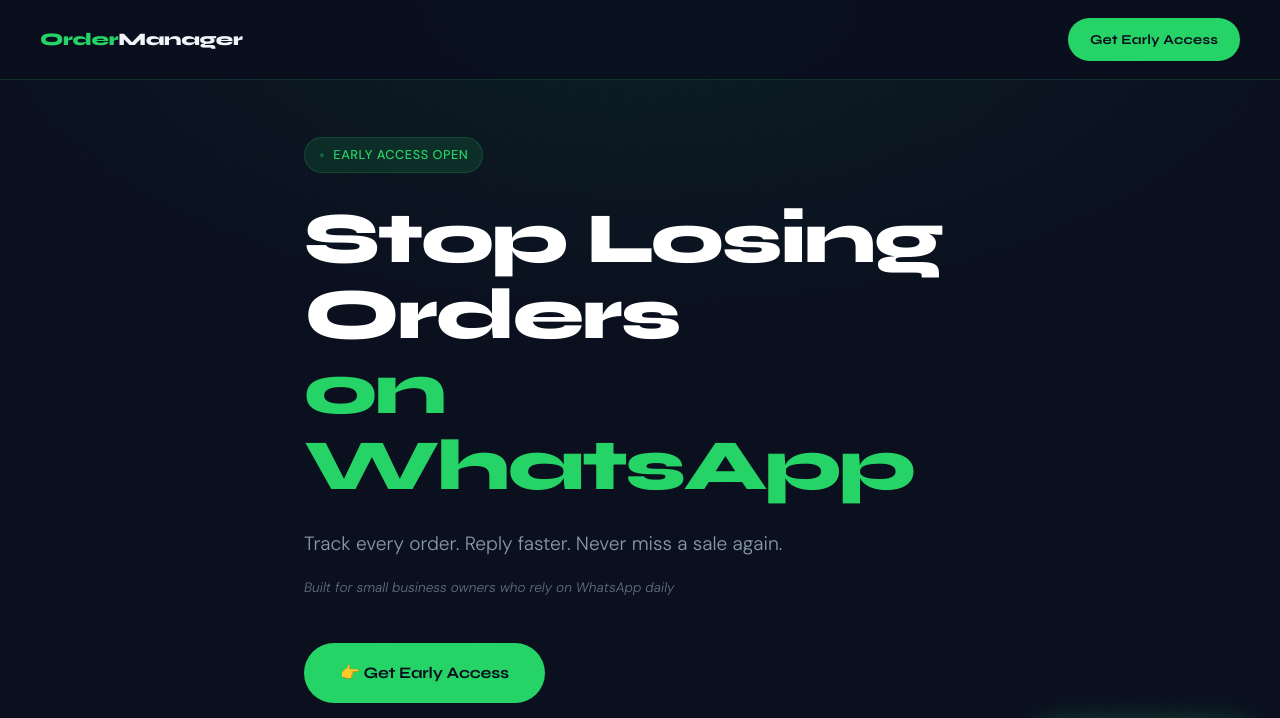
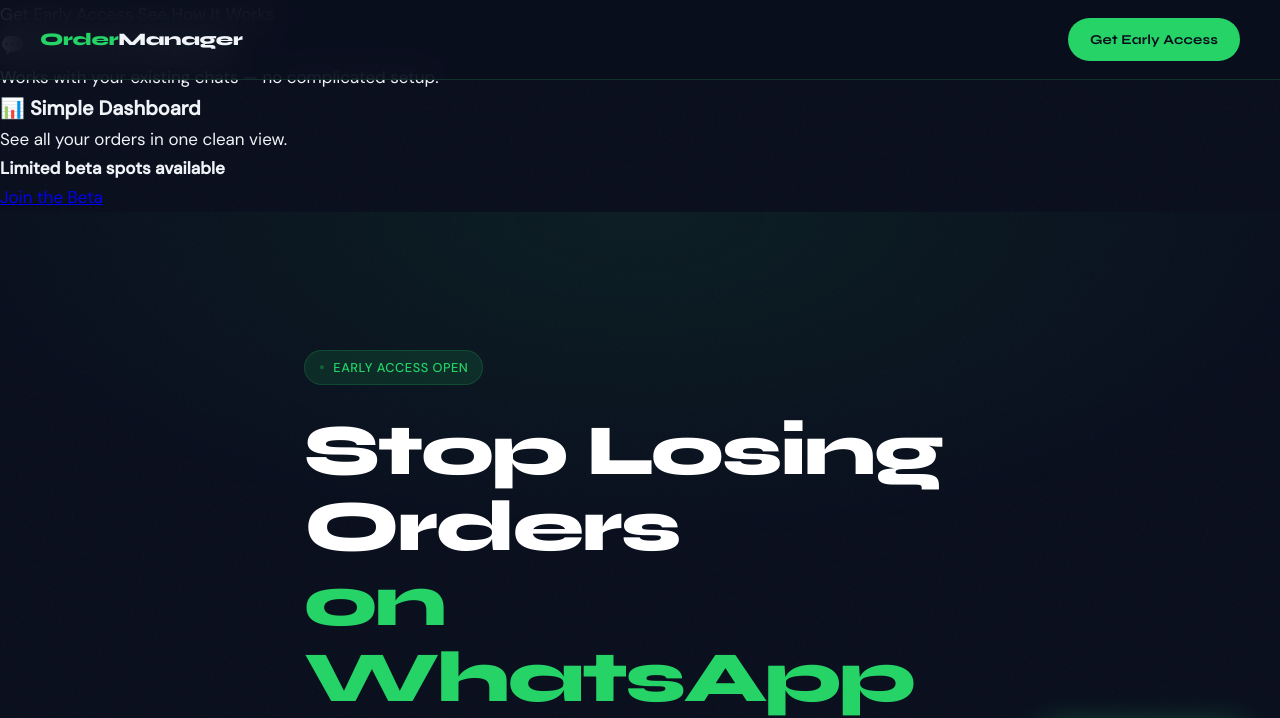
Before and after one commit to WicouwBuilds/WicouwBuilds.github.io, a plain HTML site: page index.html in a window 1280 px wide. Shown: the top 718 px of the page. Drawn offline with Linux system fonts and the light colour scheme.

Commit message:
Update index.html

```diff
--- a/index.html
+++ b/index.html
@@ -1,3 +1,15 @@
+Get Early Access
+See How It Works
+<div class="box">
+  <h3>💬 WhatsApp Integration</h3>
+  <p>Works with your existing chats — no complicated setup.</p>
+</div>
+<div class="box">
+  <h3>📊 Simple Dashboard</h3>
+  <p>See all your orders in one clean view.</p>
+</div>
+<p><strong>Limited beta spots available</strong></p>
+<a href="YOUR_GOOGLE_FORM_LINK" class="btn">Join the Beta</a>
 <!DOCTYPE html>
 <html lang="en">
 <head>
```
